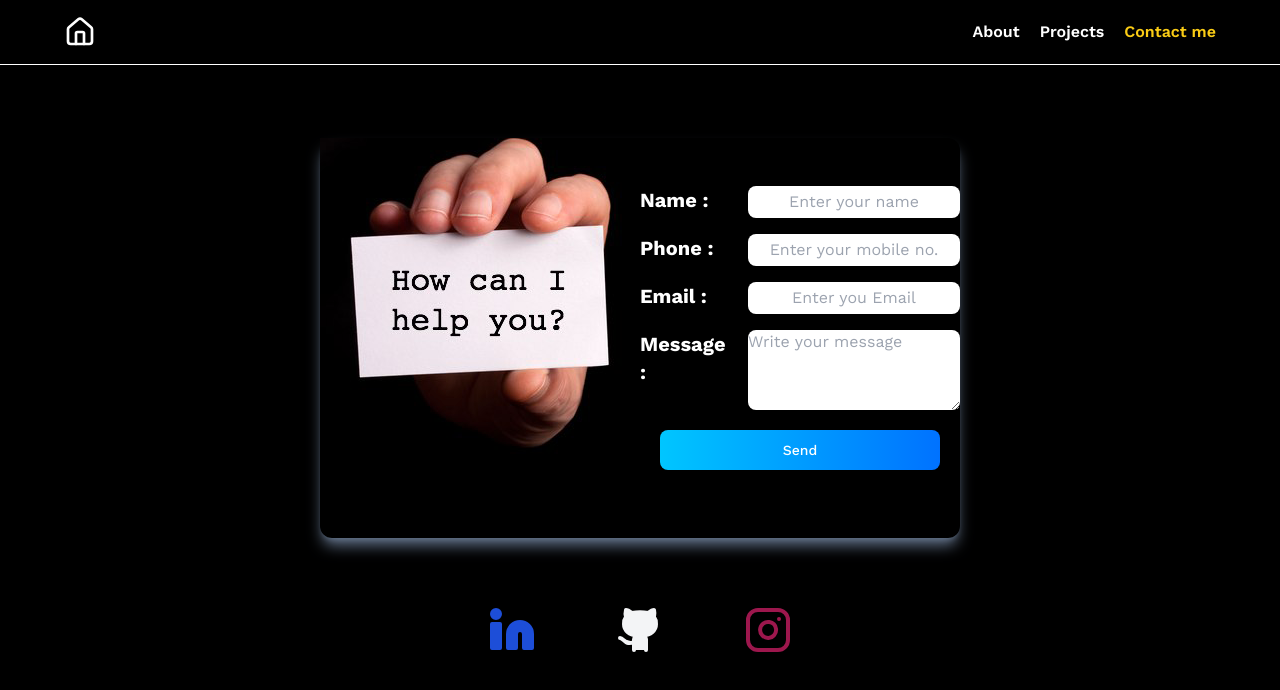
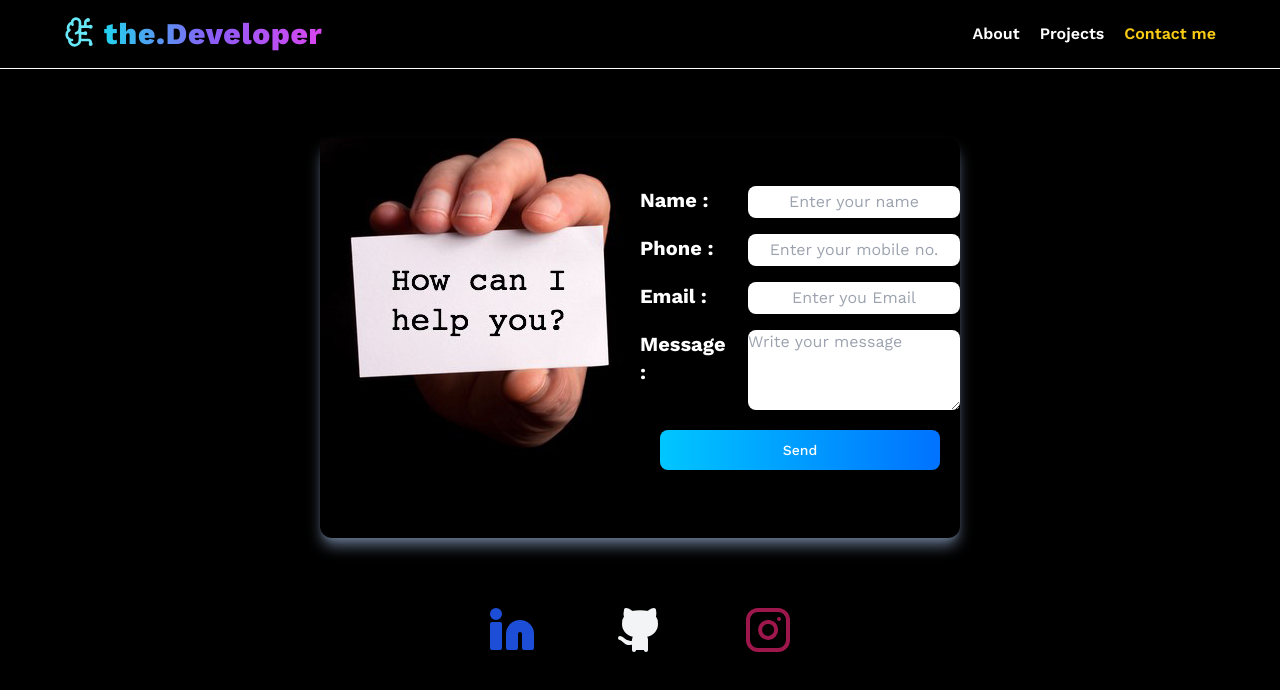
Before and after one commit to Vivek1-coder/Portfolio, a React (Vite) app in the folder Frontend/: page /contact in a window 1280 px wide. Shown: the top 690 px of the page. Built offline with nearby package versions, Linux system fonts and the light colour scheme; no server answers.

Commit message:
feat: Add react-toastify for notifications and update Navbar icons

```diff
--- a/Frontend/package.json
+++ b/Frontend/package.json
@@ -22,6 +22,7 @@
     "react-icons": "^5.5.0",
     "react-router-dom": "^7.1.1",
     "react-scroll": "^1.9.0",
+    "react-toastify": "^11.0.5",
     "tailwind-merge": "^3.3.1",
     "tailwind-scrollbar": "^3.1.0",
     "tailwind-variants": "^1.0.0",
--- a/Frontend/src/App.jsx
+++ b/Frontend/src/App.jsx
@@ -2,6 +2,7 @@ import { Route, BrowserRouter as Router, Routes } from "react-router-dom";
 
 import  Navbar  from "./components/Navbar/Navbar.jsx";
 import { About,About2, Contact, Home, Projects } from "./pages";
+import { ToastContainer } from "react-toastify";
 
 const App = () => {
   return (
@@ -19,6 +20,18 @@ const App = () => {
           <Route path='/contact' element={<Contact />} />
         </Routes>
       </Router>
+      <ToastContainer
+        position="top-right"
+        autoClose={3000}
+        hideProgressBar={false}
+        newestOnTop={false}
+        closeOnClick
+        rtl={false}
+        pauseOnFocusLoss
+        draggable
+        pauseOnHover
+        theme="dark"
+        />
     </main>
   );
 };
--- a/Frontend/src/components/Navbar/Navbar.jsx
+++ b/Frontend/src/components/Navbar/Navbar.jsx
@@ -1,7 +1,7 @@
 import { NavLink } from "react-router-dom";
 import './Navbar.css';
 import logo from "../../assets/images/logo.png";
-import {House} from "lucide-react"
+import {Brain, BrainCircuit, House} from "lucide-react"
 import { useState, useEffect } from "react";
 
 const Navbar = () => {
@@ -22,9 +22,12 @@ const Navbar = () => {
   }, []);
 
   return (
-    <header className='fixed top-0 header z-50 bg-gradient-to-br from-black/30 to-black/30  outline-white w-full   flex  items-center justify-between px-4 py-2'>
-      <NavLink to='/'>
-        <House className="h-8 w-8 text-white font-medium"/>
+    <header className='fixed top-0 header z-50 bg-black/60 backdrop-blur-xl  outline-white w-full   flex  items-center justify-between px-4 py-2'>
+      <NavLink to='/' className="flex gap-2">
+        <BrainCircuit className="h-8 w-8 font-extrabold text-cyan-300 "/>
+        <h1 className="text-3xl font-extrabold bg-gradient-to-r from-cyan-400 via-violet-500 to-fuchsia-500 bg-clip-text text-transparent tracking-wide">
+    the.Developer
+  </h1>
       </NavLink>
       <button
         className={`hamburger ${isMenuOpen ? "open" : ""}`}
--- a/Frontend/src/pages/Contact.jsx
+++ b/Frontend/src/pages/Contact.jsx
@@ -3,6 +3,7 @@ import help from '../assets/images/help.png'
 import Social from '../components/Social/Social';
 import emailjs from '@emailjs/browser';
 import { Github, Instagram, Linkedin } from 'lucide-react';
+import { toast, ToastContainer } from 'react-toastify';
 
 const Contact = () => {
     const newform = {
@@ -33,7 +34,7 @@ const Contact = () => {
         SetButtonText("Sending...")
         emailjs.send(serviceId,templateId,templateParams,publicKey)
         .then((response) => {
-            console.log("Email sent successfully",response);
+            toast.success("Email sent successfully",response);
             setFormData(newform)
             SetButtonText("Send")
         })
@@ -113,6 +114,7 @@ const Contact = () => {
 
 
 
+
         </section>
     );
 };
```
Also changed, not shown: 1 other file (tests, documents, lock files or other folders).
